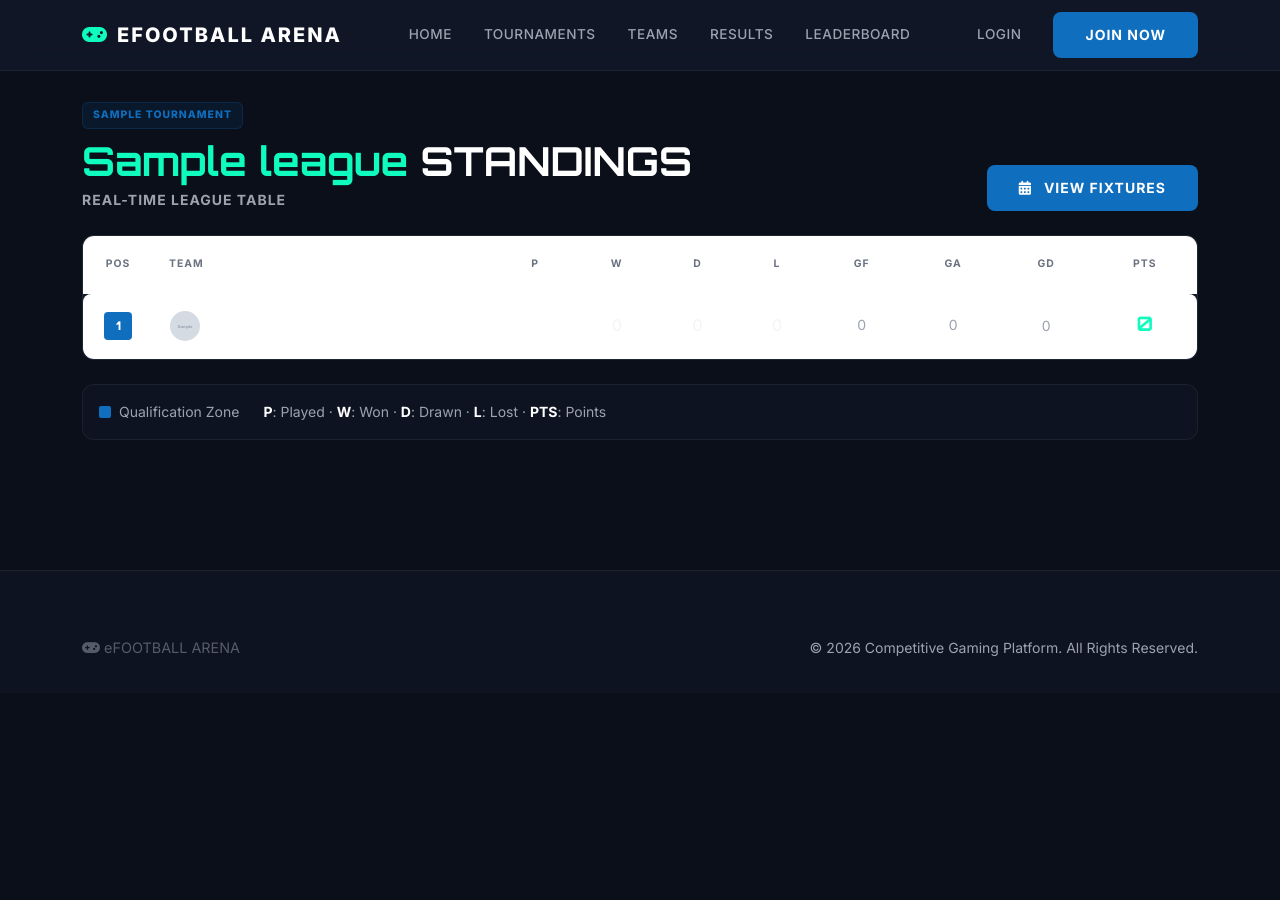
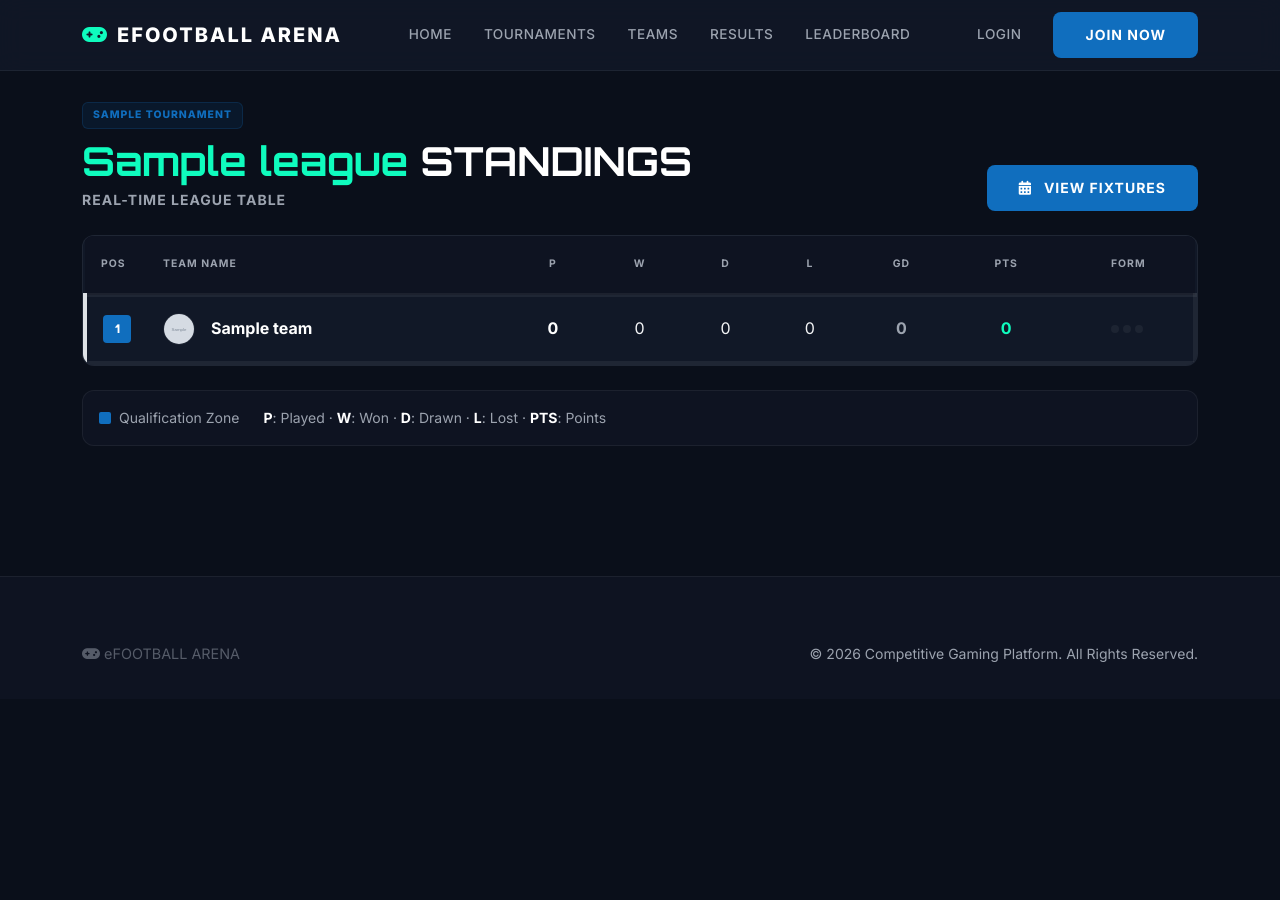
Before and after one commit to anfas-kp/efootball-arena, a Django app: page /tournaments/league/1/standings/ in a window 1280 px wide. Run offline with Django 5.2, Linux system fonts and the light colour scheme; tables that the repository leaves empty hold one stand-in row (values such as "Sample post"); grey boxes marked "Sample" are stand-in pictures.

Commit message:
text-clr

```diff
--- a/static/css/style.css
+++ b/static/css/style.css
@@ -10,8 +10,9 @@
 
   --text-primary: #F3F4F6;
   --text-secondary: #9CA3AF;
-  --text-muted: #6B7280;
+  --text-muted: #9CA3AF; /* Increased brightness for dark bg */
 
+  --border-color: rgba(255, 255, 255, 0.08);
   --accent: #106EBE; /* Primary Action */
   --accent-rgb: 16, 110, 190;
   --accent-2: #0FFCBE; /* Highlight/Vibe */
@@ -210,33 +211,48 @@ a:hover { color: #fff; }
 }
 .badge-ongoing { background: rgba(var(--accent-rgb), 0.1); color: var(--accent); border: 1px solid rgba(var(--accent-rgb), 0.2); }
 .badge-registration { background: rgba(var(--accent-2-rgb), 0.1); color: var(--accent-2); border: 1px solid rgba(var(--accent-2-rgb), 0.2); }
-.badge-completed { background: rgba(255, 255, 255, 0.03); color: var(--text-muted); border: 1px solid var(--border-color); }
+.badge-completed { background: rgba(255, 255, 255, 0.05); color: #fff; border: 1px solid var(--border-color); }
 .badge-approved { background: var(--accent-2); color: var(--bg-primary); }
 .badge-pending { background: rgba(245, 158, 11, 0.1); color: #f59e0b; border: 1px solid rgba(245, 158, 11, 0.2); }
 .badge-rejected { background: rgba(239, 68, 68, 0.1); color: #ef4444; border: 1px solid rgba(239, 68, 68, 0.2); }
 
 /* ===== Forms ===== */
-.form-control, .form-select {
-  background: #0E1321 !important;
+input, select, textarea, .form-control, .form-select {
+  background: var(--bg-secondary) !important;
   border: 1px solid #1F2937 !important;
   color: #fff !important;
   border-radius: var(--radius-sm) !important;
   padding: 0.75rem 1rem !important;
   font-size: 0.95rem;
+  transition: var(--transition);
 }
-.form-control:focus, .form-select:focus {
+input:focus, select:focus, textarea:focus, .form-control:focus, .form-select:focus {
   border-color: var(--accent-2) !important;
   box-shadow: 0 0 0 3px rgba(var(--accent-2-rgb), 0.1) !important;
   outline: none !important;
 }
 .form-label {
-  color: var(--text-secondary);
+  color: #F3F4F6;
   font-weight: 600;
   font-size: 0.75rem;
   text-transform: uppercase;
   letter-spacing: 1px;
   margin-bottom: 0.5rem;
 }
+
+/* ===== Logos ===== */
+.logo-sm { width: 32px; height: 32px; border-radius: 50%; object-fit: cover; border: 1px solid var(--border-color); }
+.logo-xs { width: 24px; height: 24px; border-radius: 50%; object-fit: cover; border: 1px solid var(--border-color); }
+.logo-placeholder { background: var(--bg-secondary); display: flex; align-items: center; justify-content: center; font-weight: 900; color: var(--accent-2); }
+
+/* ===== Custom Utilities ===== */
+.border-divider { border-color: rgba(255, 255, 255, 0.05) !important; }
+.bg-divider { background-color: rgba(255, 255, 255, 0.05) !important; }
+.bg-accent { background-color: var(--accent) !important; }
+.bg-accent-2 { background-color: var(--accent-2) !important; }
+.text-accent-2 { color: var(--accent-2) !important; }
+.bg-card { background-color: var(--bg-card) !important; }
+.bg-secondary { background-color: var(--bg-secondary) !important; }
 
 /* ===== Score Display ===== */
 .score-display {
@@ -260,27 +276,28 @@ a:hover { color: #fff; }
 
 /* ===== Tables ===== */
 .table-dark-custom {
-  width: 100%;
-  border-collapse: separate;
-  border-spacing: 0 8px;
+  --bs-table-bg: transparent !important;
+  --bs-table-color: var(--text-primary) !important;
+  --bs-table-border-color: var(--border-color) !important;
+  --bs-table-striped-bg: transparent !important;
+  --bs-table-hover-bg: rgba(255, 255, 255, 0.02) !important;
+  border-color: var(--border-color) !important;
 }
 .table-dark-custom thead th {
-  color: var(--text-muted);
+  background: var(--bg-secondary) !important;
+  color: var(--text-muted) !important;
   font-size: 0.65rem;
   font-weight: 700;
   text-transform: uppercase;
   letter-spacing: 1px;
-  padding: 0.75rem 1rem;
-  border: none;
+  padding: 1rem;
+  border-bottom: 2px solid var(--border-color);
 }
-.table-dark-custom tbody tr {
-  background: var(--bg-card);
-  transition: var(--transition);
+.table-dark-custom tbody td {
+  padding: 1rem;
+  vertical-align: middle;
+  border-bottom: 1px solid var(--border-color);
 }
-.table-dark-custom tbody tr:hover { background: var(--bg-card-hover); }
-.table-dark-custom td { padding: 1rem; border: none; vertical-align: middle; color: var(--text-primary); }
-.table-dark-custom td:first-child { border-radius: var(--radius-sm) 0 0 var(--radius-sm); }
-.table-dark-custom td:last-child { border-radius: 0 var(--radius-sm) var(--radius-sm) 0; }
 
 /* ===== Stats ===== */
 .stat-box {
--- a/templates/tournaments/admin_assign_teams.html
+++ b/templates/tournaments/admin_assign_teams.html
@@ -30,9 +30,9 @@
                 <div class="glass-card p-3 d-flex justify-content-between align-items-center border-white border-opacity-5">
                     <div class="d-flex align-items-center gap-3">
                         {% if t.logo %}
-                            <img src="{{ t.logo.url }}" class="rounded-circle" style="width: 32px; height: 32px; object-fit: cover;">
+                            <img src="{{ t.logo.url }}" class="logo-sm">
                         {% else %}
-                            <div class="rounded-circle bg-secondary d-flex align-items-center justify-content-center fw-bold text-accent" style="width: 32px; height: 32px; font-size: 0.7rem;">{{ t.name|first }}</div>
+                            <div class="logo-sm logo-placeholder" style="font-size: 0.7rem;">{{ t.name|first }}</div>
                         {% endif %}
                         <span class="fw-bold text-white small">{{ t.name }}</span>
                     </div>
@@ -61,6 +61,7 @@
                         <label class="glass-card p-3 d-flex justify-content-between align-items-center border-white border-opacity-5 bg-secondary bg-opacity-10 cursor-pointer" style="cursor: pointer;">
                             <div class="d-flex align-items-center gap-3">
                                 <input type="checkbox" name="teams" value="{{ t.pk }}" class="form-check-input mt-0" style="accent-color: var(--accent);">
+                                {% if t.logo %}<img src="{{ t.logo.url }}" class="logo-xs">{% else %}<div class="logo-xs logo-placeholder" style="font-size:0.6rem;">{{ t.name|first }}</div>{% endif %}
                                 <span class="fw-bold text-white small">{{ t.name }}</span>
                             </div>
                             <span class="text-muted x-small text-uppercase fw-bold">{{ t.player_count }} Players</span>
--- a/templates/tournaments/league_standings.html
+++ b/templates/tournaments/league_standings.html
@@ -21,24 +21,23 @@
     {% if standings %}
     <div class="glass-card p-0 overflow-hidden border-accent border-opacity-10">
         <div class="table-responsive">
-            <table class="table table-dark-custom mb-0" style="border-spacing: 0;">
+            <table class="table table-dark-custom mb-0">
                 <thead>
-                    <tr class="bg-secondary bg-opacity-50">
-                        <th class="text-center" style="width: 70px;">POS</th>
-                        <th>TEAM</th>
+                    <tr class="bg-secondary">
+                        <th style="width: 60px;">POS</th>
+                        <th>TEAM NAME</th>
                         <th class="text-center">P</th>
                         <th class="text-center">W</th>
                         <th class="text-center">D</th>
                         <th class="text-center">L</th>
-                        <th class="text-center">GF</th>
-                        <th class="text-center">GA</th>
-                        <th class="text-center">GD</th>
+                        <th class="text-center d-none d-md-table-cell">GD</th>
                         <th class="text-center">PTS</th>
+                        <th class="text-center d-none d-md-table-cell">FORM</th>
                     </tr>
                 </thead>
                 <tbody>
                     {% for s in standings %}
-                    <tr class="{% if forloop.counter <= 4 %}border-start border-accent border-4{% endif %}">
+                    <tr class="{% if forloop.counter <= 4 %}border-start border-accent-2 border-4{% endif %} {% if s.team == my_team %}bg-accent bg-opacity-10{% else %}bg-card{% endif %}" style="border-bottom: 1px solid var(--border-color);">
                         <td class="text-center">
                             <span class="position-badge {% if forloop.counter == 1 %}pos-1{% elif forloop.counter == 2 %}pos-2{% elif forloop.counter == 3 %}pos-3{% else %}pos-default{% endif %}">
                                 {{ forloop.counter }}
@@ -47,9 +46,9 @@
                         <td>
                             <div class="d-flex align-items-center gap-3">
                                 {% if s.team.logo %}
-                                    <img src="{{ s.team.logo.url }}" class="rounded-circle" style="width: 32px; height: 32px; object-fit: cover; border: 1px solid var(--border-color);">
+                                    <img src="{{ s.team.logo.url }}" class="logo-sm">
                                 {% else %}
-                                    <div class="rounded-circle bg-secondary d-flex align-items-center justify-content-center fw-bold text-accent" style="width: 32px; height: 32px; font-size: 0.7rem;">{{ s.team.name|first }}</div>
+                                    <div class="logo-sm logo-placeholder" style="font-size: 0.7rem;">{{ s.team.name|first }}</div>
                                 {% endif %}
                                 <span class="fw-bold text-white">{{ s.team.name }}</span>
                             </div>
@@ -58,19 +57,19 @@
                         <td class="text-center">{{ s.won }}</td>
                         <td class="text-center">{{ s.drawn }}</td>
                         <td class="text-center">{{ s.lost }}</td>
-                        <td class="text-center small text-muted">{{ s.gf }}</td>
-                        <td class="text-center small text-muted">{{ s.ga }}</td>
-                        <td class="text-center">
-                            {% if s.gd > 0 %}
-                                <span class="text-accent fw-bold small">+{{ s.gd }}</span>
-                            {% elif s.gd < 0 %}
-                                <span class="text-danger fw-bold small">{{ s.gd }}</span>
-                            {% else %}
-                                <span class="text-muted small">0</span>
-                            {% endif %}
+                        <td class="text-center d-none d-md-table-cell">
+                            <span class="{% if s.gd > 0 %}text-success{% elif s.gd < 0 %}text-danger{% else %}text-muted{% endif %} fw-bold">
+                                {{ s.gd|default:0 }}
+                            </span>
                         </td>
-                        <td class="text-center">
-                            <span class="h5 fw-bold mb-0 font-orbitron text-accent">{{ s.points }}</span>
+                        <td class="text-center fw-bold text-accent">{{ s.points }}</td>
+                        <td class="text-center d-none d-md-table-cell">
+                            <div class="d-flex justify-content-center gap-1">
+                                <!-- Static Form placeholders or logic if available -->
+                                <span class="bg-divider rounded-circle" style="width: 8px; height: 8px;"></span>
+                                <span class="bg-divider rounded-circle" style="width: 8px; height: 8px;"></span>
+                                <span class="bg-divider rounded-circle" style="width: 8px; height: 8px;"></span>
+                            </div>
                         </td>
                     </tr>
                     {% endfor %}
```
Also changed, not shown: templates/matches/result_list.html (+23 -3 lines), templates/teams/my_team.html (+16 -16 lines), templates/tournaments/admin_applications.html (+5 -5 lines), templates/tournaments/admin_dashboard.html (+13 -5 lines), templates/tournaments/league_fixtures.html (+19 -16 lines).
